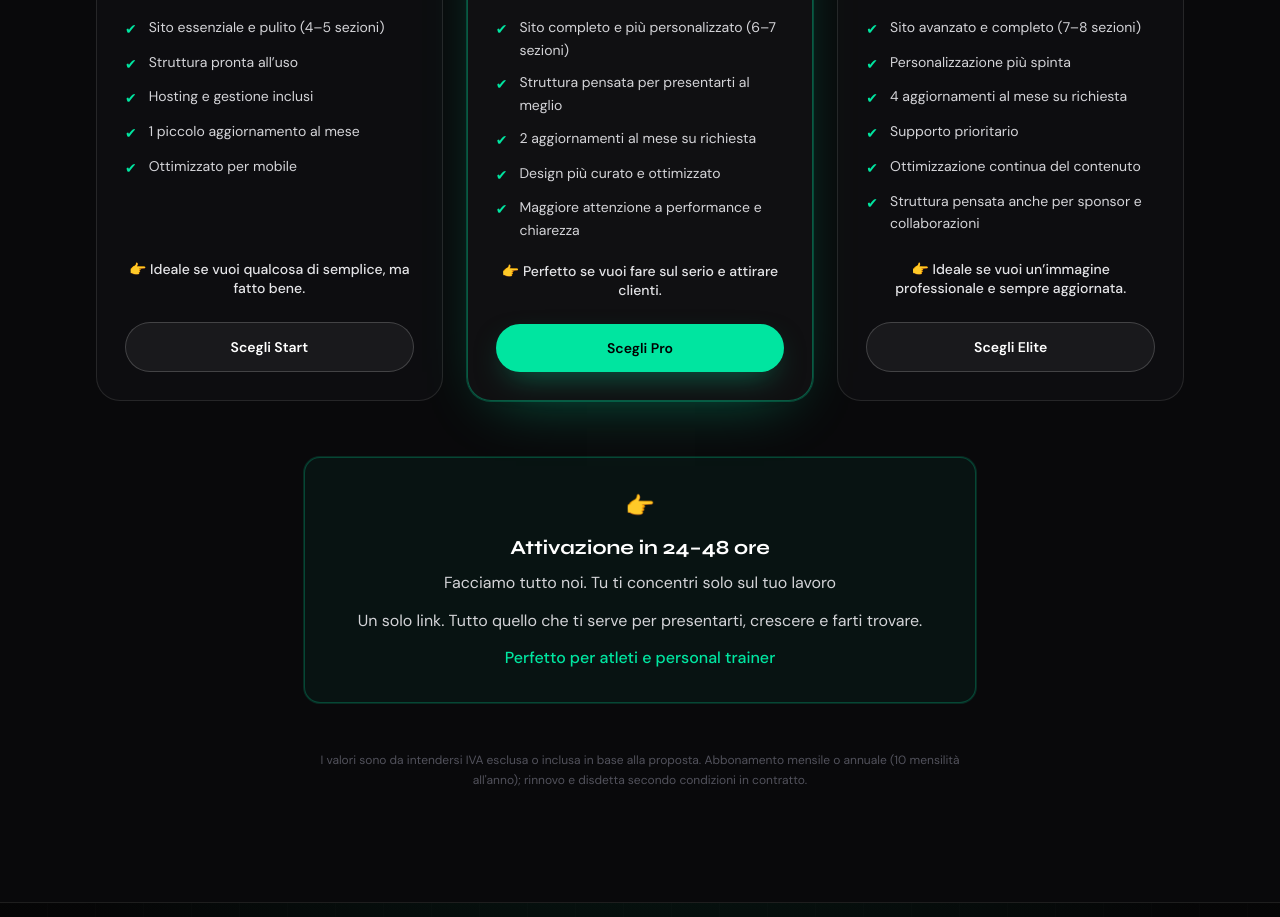
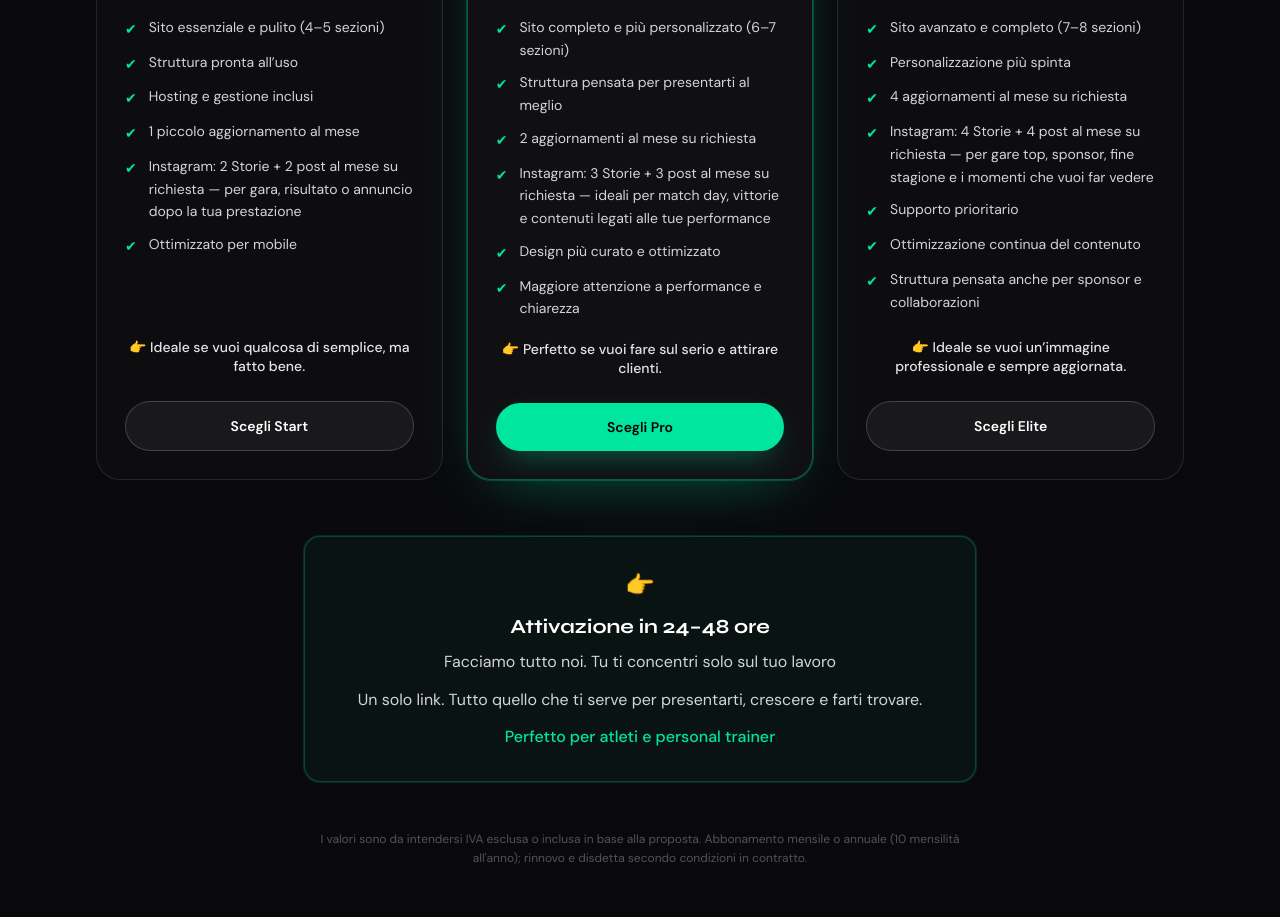
Before and after one commit to Salvo934/katahero, a Next.js app: page / in a window 1280 px wide. Shown: the part 4400-5317 px from the top of the page. Built offline with nearby package versions, Linux system fonts and the light colour scheme; no server answers.

Commit message:
aggiornamento

```diff
--- a/src/components/site/Packages.tsx
+++ b/src/components/site/Packages.tsx
@@ -23,6 +23,7 @@ const tiers: Tier[] = [
       "Struttura pronta all’uso",
       "Hosting e gestione inclusi",
       "1 piccolo aggiornamento al mese",
+      "Instagram: 2 Storie + 2 post al mese su richiesta — per gara, risultato o annuncio dopo la tua prestazione",
       "Ottimizzato per mobile",
     ],
     callout: "Ideale se vuoi qualcosa di semplice, ma fatto bene.",
@@ -39,6 +40,7 @@ const tiers: Tier[] = [
       "Sito completo e più personalizzato (6–7 sezioni)",
       "Struttura pensata per presentarti al meglio",
       "2 aggiornamenti al mese su richiesta",
+      "Instagram: 3 Storie + 3 post al mese su richiesta — ideali per match day, vittorie e contenuti legati alle tue performance",
       "Design più curato e ottimizzato",
       "Maggiore attenzione a performance e chiarezza",
     ],
@@ -55,6 +57,7 @@ const tiers: Tier[] = [
       "Sito avanzato e completo (7–8 sezioni)",
       "Personalizzazione più spinta",
       "4 aggiornamenti al mese su richiesta",
+      "Instagram: 4 Storie + 4 post al mese su richiesta — per gare top, sponsor, fine stagione e i momenti che vuoi far vedere",
       "Supporto prioritario",
       "Ottimizzazione continua del contenuto",
       "Struttura pensata anche per sponsor e collaborazioni",
--- a/src/lib/site.ts
+++ b/src/lib/site.ts
@@ -9,7 +9,7 @@ export const SITE = {
   email: "salvo.bonaita9808@gmail.com",
   locale: "it_IT",
   social: {
-    instagram: "https://www.instagram.com/katahero.it/",
+    instagram: "https://www.instagram.com/katahero?igsh=b2tpbmM4bGQyazcw",
     tiktok: "https://www.tiktok.com/@katahero.it",
     linkedin: "https://www.linkedin.com/company/katahero-it/",
   },
```
